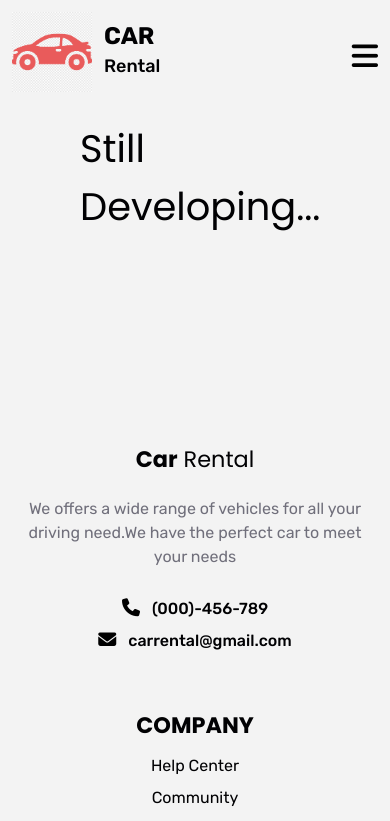
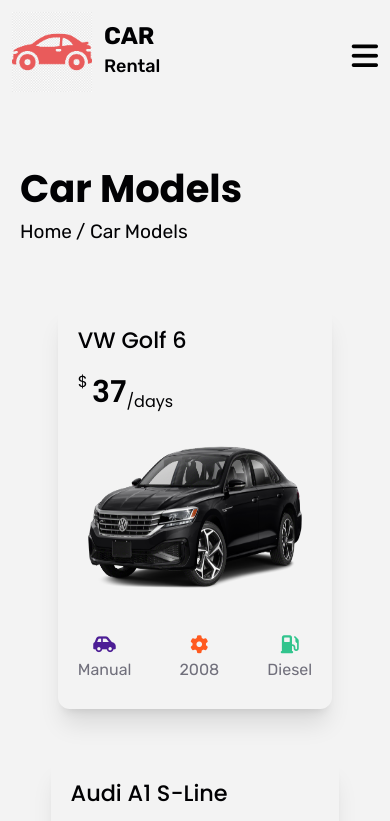
Before and after one commit to Myat-MinKhant/Car-Rental, a React (Vite) app: page /models in a window 390 px wide. Shown: the top 821 px of the page. Built offline with nearby package versions, Linux system fonts and the light colour scheme.

Commit message:
Make Models Page And Fix Some Responsive

```diff
--- a/src/App.jsx
+++ b/src/App.jsx
@@ -6,15 +6,18 @@
 import Testimonials from './pages/Testimonials'
 import Contact from './pages/Contact'
 import Models from './pages/Models'
+import { ScrollToTop } from './components/functions/renderTop'
 
 function App() {
+
   return (
     <Router>
+      <ScrollToTop />
       <Navbar />
       <Routes>
         <Route path="/" element={<Landing />} />
+        <Route path="/models" element={<Models />} />
         <Route path="/about" element={<About />} />
-        <Route path="/models" element={<Models />} />
         <Route path="/testimonials" element={<Testimonials />} />
         <Route path="/contact" element={<Contact />} />
       </Routes>
--- /dev/null
+++ b/src/components/functions/renderTop.js
@@ -0,0 +1,12 @@
+import { useEffect } from 'react'
+import { useLocation } from 'react-router-dom'
+
+export const ScrollToTop = () => {
+    const { pathname } = useLocation()
+    useEffect(() => {
+        setTimeout(() => {
+            window.scrollTo({ top: 0, behavior: 'instant' })
+        }, 0)
+    }, [pathname])
+    return null
+}
--- a/src/layouts/Navbar.jsx
+++ b/src/layouts/Navbar.jsx
@@ -58,7 +58,7 @@
                         <div onClick={() => setOpen('')}>
                             <i className="fa-solid fa-xmark text-black text-4xl absolute top-9 right-7"></i>
                         </div>
-                        <ul className=' text-center flex flex-col gap-4 tablet:gap-10 my-auto'>
+                        <ul className=' text-center flex flex-col gap-4 mobileL:gap-9 tablet:gap-12 my-auto'>
                             <li><Link to='/' onClick={() => setOpen('')} className='text-2xl font-normal'>Home</Link></li>
                             <li><Link to='/about' onClick={() => setOpen('')} className='text-2xl font-normal'>About</Link></li>
                             <li><Link to='/models' onClick={() => setOpen('')} className='text-2xl font-normal'>Models</Link></li>
--- a/src/pages/Landing.jsx
+++ b/src/pages/Landing.jsx
@@ -9,7 +9,7 @@
 
 const Landing = () => {
     const scrollToDiv = (ref) => window.scrollTo(0, ref.current.offsetTop);
-    const search = useRef();
+    const search = useRef()
 
     return (
         <>
--- a/src/pages/Models.jsx
+++ b/src/pages/Models.jsx
@@ -1,7 +1,58 @@
-
+import { Link } from "react-router-dom"
+import carsData from '../components/data/CarData'
 const Models = () => {
   return (
-    <h2 className=" px-20 py-10">Still Developing...</h2>
+    <section>
+      <header className=" w-full h-56 pt-20 pl-5 laptop:pl-8 desktop:pl-20">
+        <h2 className=" font-bold">Car Models</h2>
+        <div className=" flex gap-1">
+          <Link to='/' className=' cursor-pointer text-[19px] font-[400] hovet:text-main'>Home</Link>
+          <h4>/ Car Models</h4>
+        </div>
+      </header>
+
+      <main className="grid grid-cols-1 gap-5 tablet:grid-cols-2 px-5 tablet:px-5 laptop:grid-cols-3 laptop:px-12  desktop:grid-cols-4 desktop:px-20">
+        {carsData.map(carData => (
+          <div key={carData.id} className="w-76 h-[405px] p-5 mb-7 mx-auto shadow-xl rounded-xl laptop:w-full">
+            <h3 className=" font-[500]">{carData.name}</h3>
+
+            <div className=" flex h-11 mt-3">
+              <span className=" self-start">$&nbsp;</span>
+              <h3 className=" text-3xl font-[600] self-center">{carData.price}</h3>
+              <span className=" self-end">/days</span>
+            </div>
+
+            <div className=" w-56 h-fit mx-auto mobileM:w-[18rem] laptop:w-[17rem]">
+              <img src={carData.img} alt="" className=" w-full h-52" />
+            </div>
+
+            <div className=" flex items-center justify-center gap-12 mobileM:gap-20 laptop:gap-[68px] desktop:gap-16 mt-3">
+              <div className=" text-center">
+                <i className="fa-solid fa-car-side text-violet-900"></i>
+                <p>{carData.transmission}</p>
+              </div>
+              <div className=" text-center">
+                <i className="fa-solid fa-gear text-orange-500"></i>
+                <p>{carData.year}</p>
+              </div>
+              <div className=" text-center">
+                <i className="fa-solid fa-gas-pump text-green-400"></i>
+                <p>{carData.fuel}</p>
+              </div>
+            </div>
+          </div>
+        ))
+        }
+      </main>
+
+      <div className=" w-full px-5 laptop:px-12 desktop:px-20 mt-5 mx-auto tablet:w-1/2 tablet:mt-10">
+        <Link to='/'>
+          <button type="button" className="w-full py-5 h-fit bg-main text-white text-xl rounded-sm hover:bg-[#f1371e]">
+            Rental Now
+          </button>
+        </Link>
+      </div>
+    </section>
   )
 }
 
```
